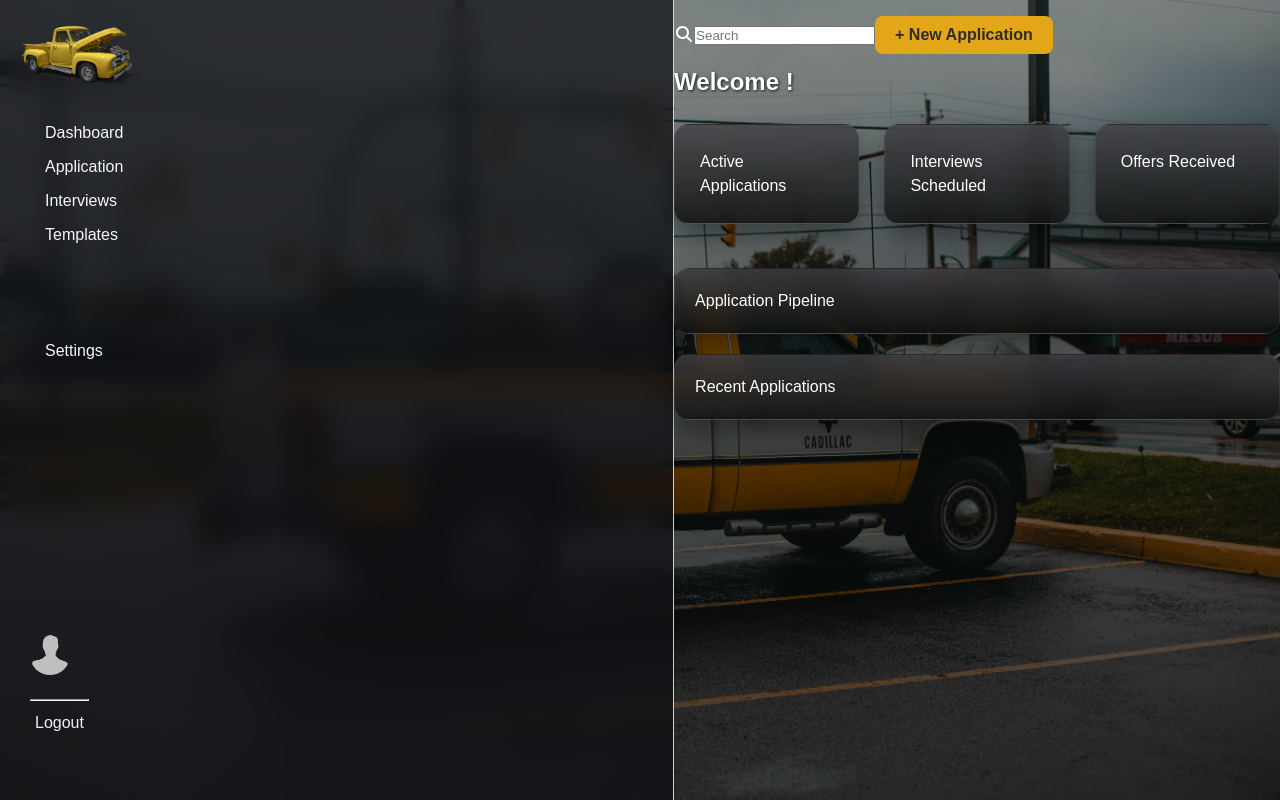
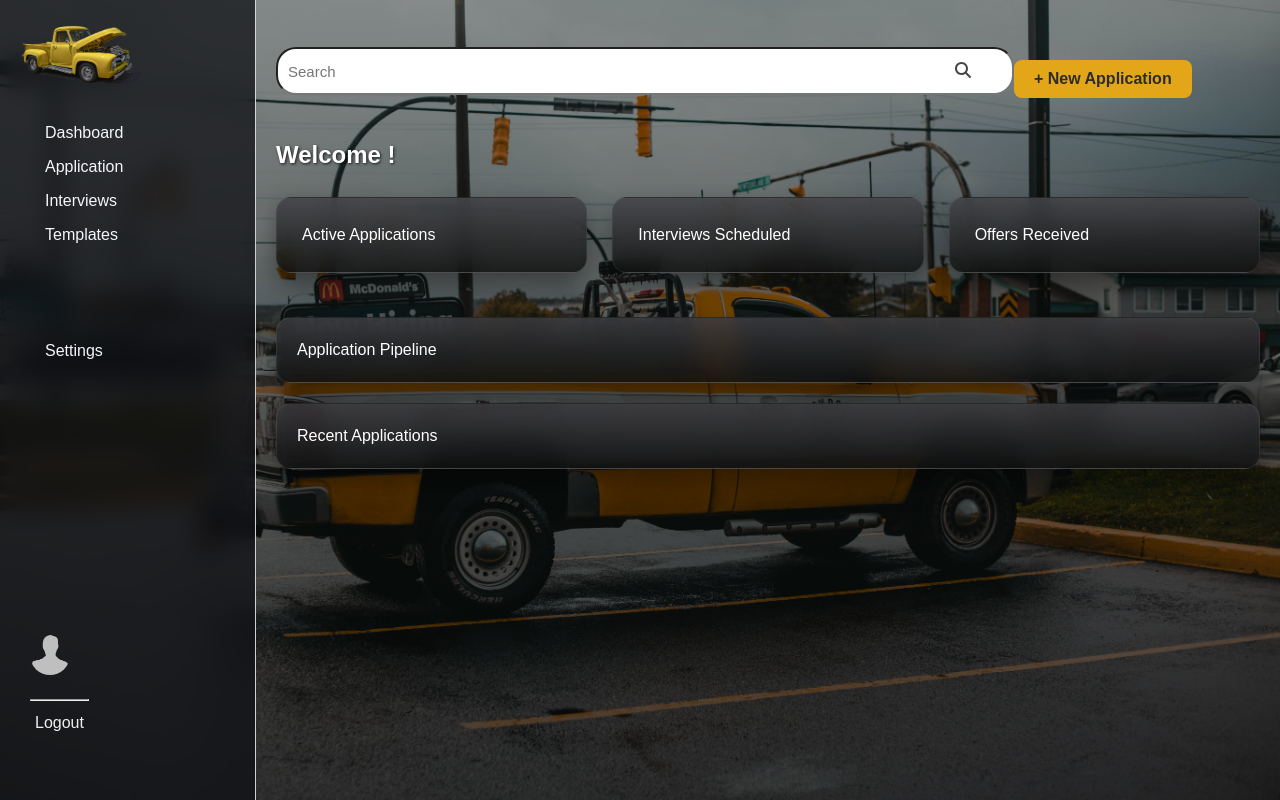
Before and after one commit to Geary-E/Job-Application-Tracker, a React (Vite) app in the folder frontend/: page /dashboard in a window 1280 px wide. Built offline with nearby package versions, Linux system fonts and the light colour scheme; no server answers.

Commit message:
Updated dashboard and child components of dashboard

```diff
--- a/frontend/src/Applications.jsx
+++ b/frontend/src/Applications.jsx
@@ -9,7 +9,7 @@ import axiosInstance from './axiosInstance';
 
 const Applications = () => {
 
-    const { user } = useOutletcontext();
+    const { user } = useOutletContext();
 
     return (
         <div className="second-section">
--- a/frontend/src/DashboardLayOut.jsx
+++ b/frontend/src/DashboardLayOut.jsx
@@ -33,9 +33,8 @@ const DashboardLayout = ({user, isLoggedIn, logOut}) => {
                      <span className="search-icon"><FontAwesomeIcon icon={faMagnifyingGlass} /></span>
                     <input className="search-bar" type="search" placeholder="Search" />
                     <button className="btn1"> + New Application </button>
-                    <br/>
                     </div> {/* end of top section */}
-                    <Outlet />
+                    <Outlet context={user} />
               </div> {/* end of main content  */}
               {/*<Outlet />*/}
             </div>
--- a/frontend/src/Interviews.jsx
+++ b/frontend/src/Interviews.jsx
@@ -1,14 +1,19 @@
 import Layout from './Layout';
 import React, {useState, useEffect} from 'react';
+import { Navigate, Link, Outlet, useOutletContext } from 'react-router-dom';
+import DashboardLayOut from './DashboardLayOut';
+import './styling/DashboardLayOut.css';
 import axiosInstance from './axiosInstance';
 
 const Interviews = () => {
+
+      const { user } = useOutletContext();
+
        return (
-        <Layout variant="full">
-            <div className="interviews">
-                <h1> Interviews Page </h1>
-            </div>
-        </Layout>
+        <div className="second-section">
+            <h1>Interviews Page </h1>
+            <p>{user?.username}</p>
+        </div>
     )
 }
 
--- a/frontend/src/Settings.jsx
+++ b/frontend/src/Settings.jsx
@@ -1,14 +1,18 @@
 import Layout from './Layout';
 import React, {useState, useEffect} from 'react';
+import { Navigate, Link, Outlet, useOutletContext } from 'react-router-dom';
+import DashboardLayOut from './DashboardLayOut';
+import './styling/DashboardLayOut.css';
 import axiosInstance from './axiosInstance';
 
 const Settings = () => {
+      const { user } = useOutletContext();
+
        return (
-        <Layout variant="full">
-            <div className="settings">
-                <h1> Settings Page </h1>
-            </div>
-        </Layout>
+        <div className="second-section">
+            <h1>Settings Page</h1>
+            <p>{user?.username}</p>
+        </div>
     )
 }
 
--- a/frontend/src/Templates.jsx
+++ b/frontend/src/Templates.jsx
@@ -1,14 +1,17 @@
 import Layout from './Layout';
 import React, {useState, useEffect} from 'react';
+import { Navigate, Link, Outlet, useOutletContext } from 'react-router-dom';
+import DashboardLayOut from './DashboardLayOut';
+import './styling/DashboardLayOut.css';
 import axiosInstance from './axiosInstance';
 
 const Templates = () => {
+       const { user } = useOutletContext();
        return (
-        <Layout variant="full">
-            <div className="templates">
-                <h1> Templates Page </h1>
-            </div>
-        </Layout>
+        <div className="second-section">
+            <h1>Templates Page </h1>
+            <p>{user?.username}</p>
+        </div>
     )
 }
 
--- a/frontend/src/styling/DashboardLayOut.css
+++ b/frontend/src/styling/DashboardLayOut.css
@@ -100,8 +100,31 @@
 }
 
 .main-content {
+    flex: 80%;
     display: flex;
     flex-flow: column wrap;
-    gap: 10px;
+    gap: 15px;
+    padding: 20px;
     justify-content: flex-start;
 }
+
+.top-section {
+    display: flex;
+    flex-flow: row wrap;
+    justify-content: flex-start;
+    align-items: center;
+}
+
+.search-icon {
+    position: absolute;
+    right: 24%;
+    color: rgb(73, 68, 68);
+}
+
+input[type=search] {
+    padding: 10px;
+    width: 75%;
+    font-size: 15px;
+    border-radius: 20px;
+    height: 6vh;
+}
```
